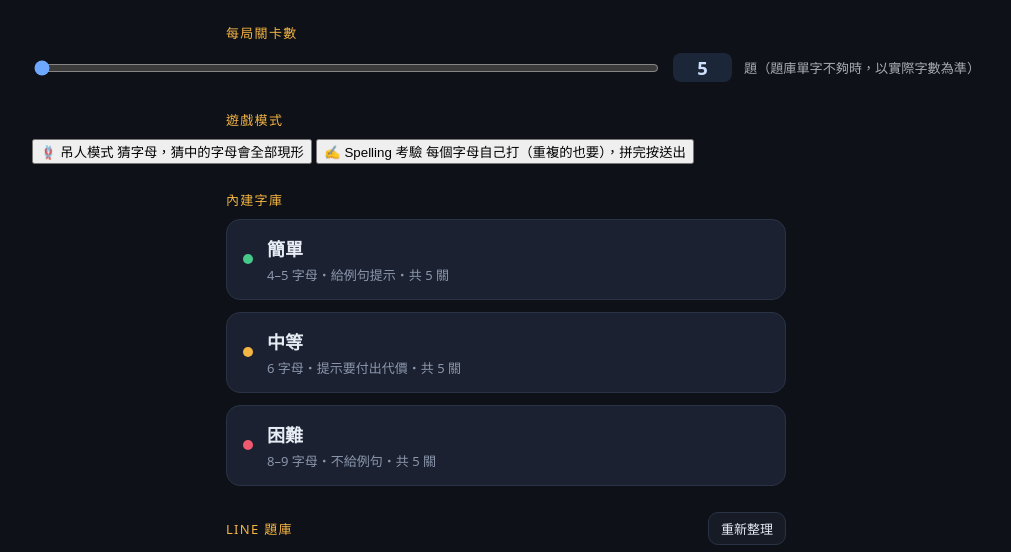
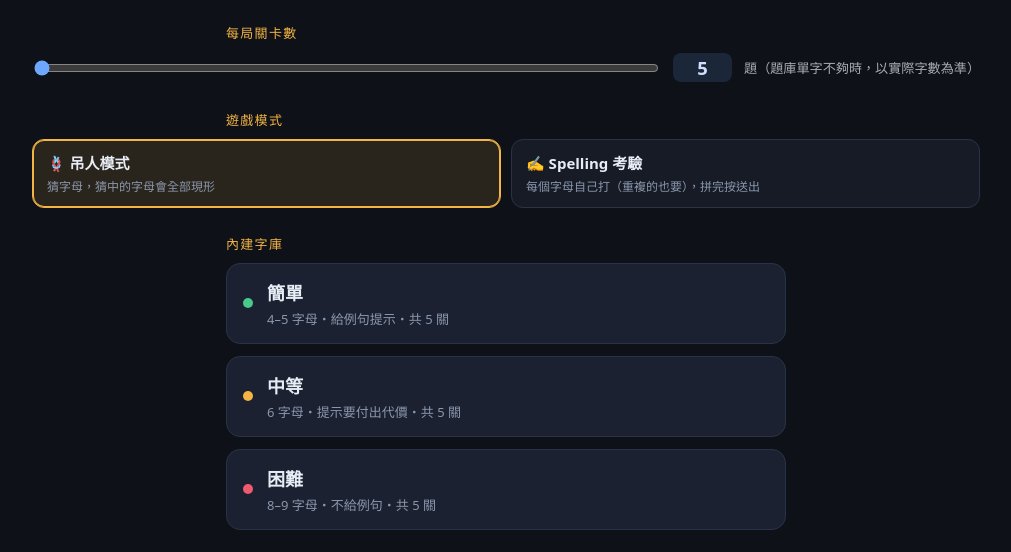
Before and after one commit to wingjs01/AAA, a plain HTML site: page index.html in a window 1280 px wide. Shown: the part 204-756 px from the top of the page, without its empty margins (134-1145 px from the left). Drawn offline with Linux system fonts and the light colour scheme; no server answers.

Commit message:
單字測驗：Spelling 模式與模式切換樣式

```diff
--- a/styles.css
+++ b/styles.css
@@ -233,6 +233,11 @@ body {
 .slot.filled { border-bottom-color: var(--good); color: var(--good); animation: pop .3s ease; }
 .slot.hinted { border-bottom-color: var(--accent); color: var(--accent); }
 .slot.reveal { border-bottom-color: var(--bad); color: var(--bad); }
+/* Spelling 模式 */
+.slot.typed  { border-bottom-color: var(--text); color: var(--text); animation: pop .2s ease; }
+.slot.wrong  { border-color: var(--bad); color: var(--bad); background: rgba(239, 90, 111, .14); }
+.slot.cursor { border-bottom-color: var(--accent); animation: blink 1s steps(2, start) infinite; }
+@keyframes blink { 50% { border-bottom-color: transparent; } }
 
 .wrong-row { display: flex; align-items: center; gap: 10px; justify-content: center; min-height: 26px; }
 .wrong-label { font-size: 11px; color: var(--muted); letter-spacing: .1em; }
@@ -274,6 +279,28 @@ body {
 .key:disabled { cursor: not-allowed; opacity: .45; }
 .key.hit  { background: rgba(71, 201, 138, .18); border-color: var(--good); color: var(--good); opacity: 1; }
 .key.miss { background: rgba(239, 90, 111, .14); border-color: var(--bad); color: var(--bad); }
+.key-wide { grid-column: span 2; font-family: inherit; font-size: 15px; }
+.key-submit { background: var(--accent); border-color: var(--accent); color: #17202f; }
+.key-submit:hover:not(:disabled) { background: #ffc85c; }
+
+/* ---------- 遊戲模式切換 ---------- */
+.mode-row { display: grid; grid-template-columns: 1fr 1fr; gap: 10px; margin-bottom: 8px; }
+.mode-btn {
+  display: flex; flex-direction: column; gap: 4px; align-items: flex-start; text-align: left;
+  padding: 12px 14px;
+  background: var(--bg-soft);
+  border: 1px solid var(--line);
+  border-radius: 12px;
+  color: var(--text);
+  font: inherit;
+  cursor: pointer;
+  transition: border-color .15s, background .15s;
+}
+.mode-btn:hover { border-color: var(--accent); }
+.mode-btn.is-on { border-color: var(--accent); background: rgba(245, 181, 68, .12); box-shadow: inset 0 0 0 1px var(--accent); }
+.mode-name { font-weight: 700; font-size: 15px; }
+.mode-desc { font-size: 12px; color: var(--muted); }
+@media (max-width: 520px) { .mode-row { grid-template-columns: 1fr; } }
 
 /* ---------- 按鈕 ---------- */
 .btn {
```
